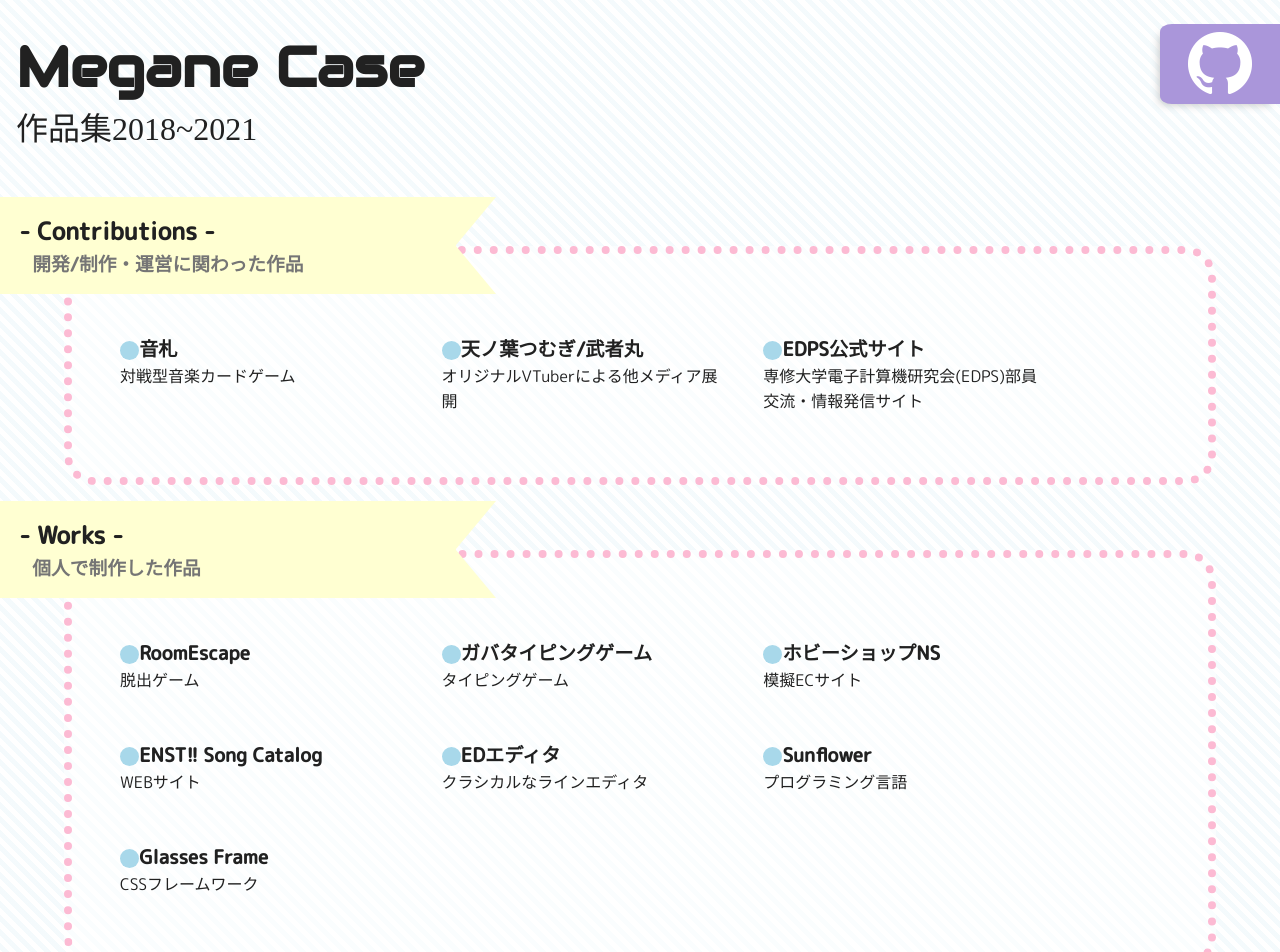
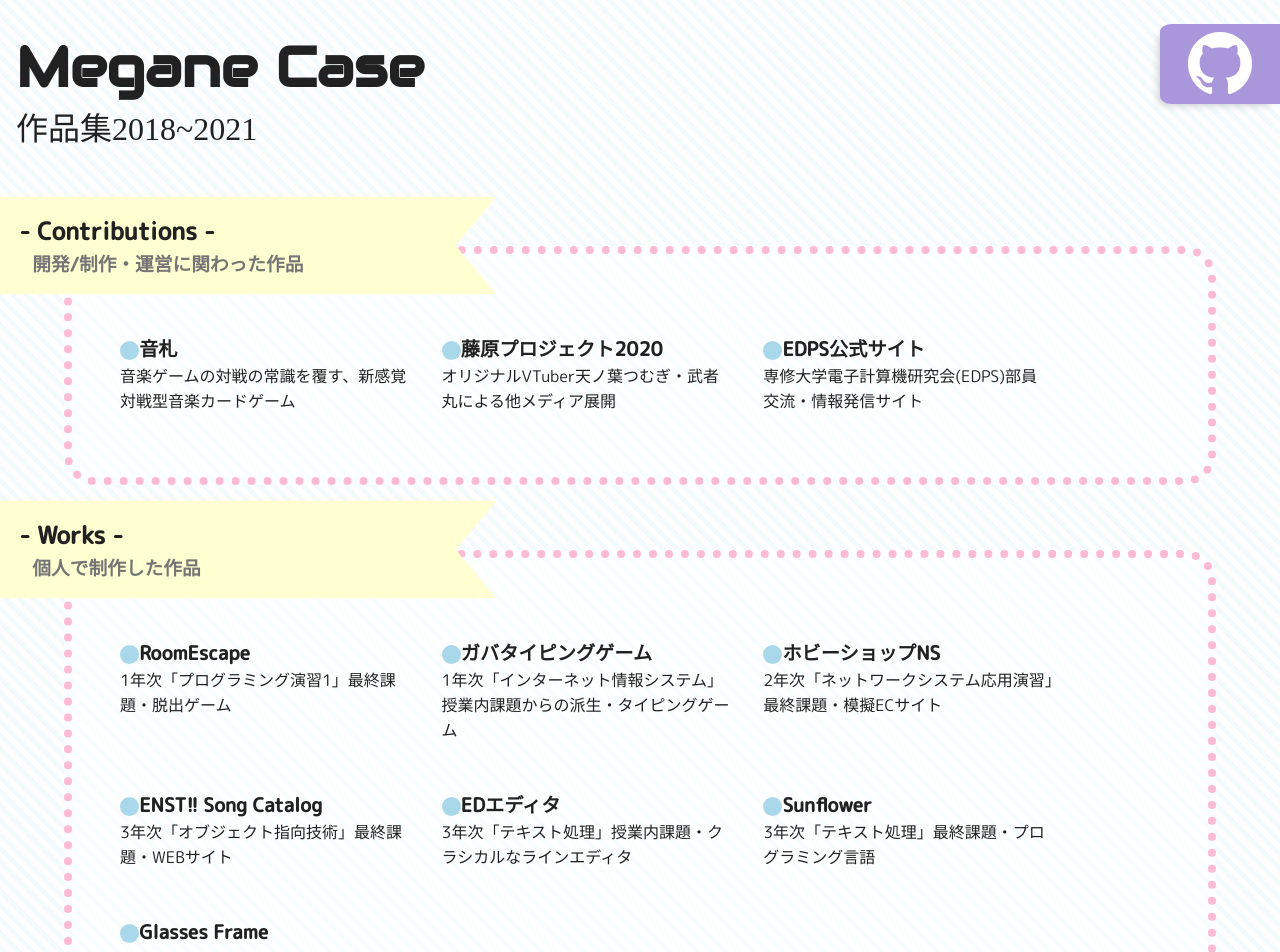
Before and after one commit to ne30MEGANE/ne30MEGANE.github.io, a Vue app: page /#/ in a window 1280 px wide. Shown: the top 952 px of the page. Built offline with nearby package versions, Linux system fonts and the light colour scheme; a web font is replaced by a local one; what vue-head would draw is missing.

Commit message:
ホーム画面にそれぞれのページへのパスを記載・説明文を加筆

```diff
--- a/src/views/Home.vue
+++ b/src/views/Home.vue
@@ -7,17 +7,17 @@
     <div class="links">
       <router-link to="/otofuda">
         <div class="item">
-          <b>音札</b><br>対戦型音楽カードゲーム
+          <b>音札</b><br>音楽ゲームの対戦の常識を覆す、新感覚対戦型音楽カードゲーム
         </div>
       </router-link>
 
       <router-link to="/mugimusya">
         <div class="item">
-          <b>天ノ葉つむぎ/武者丸</b><br>オリジナルVTuberによる他メディア展開
+          <b>藤原プロジェクト2020</b><br>オリジナルVTuber天ノ葉つむぎ・武者丸による他メディア展開
         </div>
       </router-link>
 
-      <router-link to="/">
+      <router-link to="/edpsweb">
         <div class="item">
           <b>EDPS公式サイト</b><br>専修大学電子計算機研究会(EDPS)部員交流・情報発信サイト
         </div>
@@ -29,43 +29,43 @@
       <h3>個人で制作した作品</h3>
     </div>
     <div class="links">
-      <router-link to="/">
+      <router-link to="/roomescape">
         <div class="item">
-          <b>RoomEscape</b><br>脱出ゲーム
+          <b>RoomEscape</b><br>1年次「プログラミング演習1」最終課題・脱出ゲーム
         </div>
       </router-link>
 
-      <router-link to="/">
+      <router-link to="/simpletyping">
         <div class="item">
-          <b>ガバタイピングゲーム</b><br>タイピングゲーム
+          <b>ガバタイピングゲーム</b><br>1年次「インターネット情報システム」授業内課題からの派生・タイピングゲーム
         </div>
       </router-link>
 
-      <router-link to="/">
+      <router-link to="/hobbyshop">
         <div class="item">
-          <b>ホビーショップNS</b><br>模擬ECサイト
+          <b>ホビーショップNS</b><br>2年次「ネットワークシステム応用演習」最終課題・模擬ECサイト
         </div>
       </router-link>
 
-      <router-link to="/">
+      <router-link to="/enstsc">
         <div class="item">
-          <b>ENST!! Song Catalog</b><br>WEBサイト
+          <b>ENST!! Song Catalog</b><br>3年次「オブジェクト指向技術」最終課題・WEBサイト
         </div>
       </router-link>
 
-      <router-link to="/">
+      <router-link to="/edediter">
         <div class="item">
-          <b>EDエディタ</b><br>クラシカルなラインエディタ
+          <b>EDエディタ</b><br>3年次「テキスト処理」授業内課題・クラシカルなラインエディタ
         </div>
       </router-link>
 
-      <router-link to="/">
+      <router-link to="/sunflower">
         <div class="item">
-          <b>Sunflower</b><br>プログラミング言語
+          <b>Sunflower</b><br>3年次「テキスト処理」最終課題・プログラミング言語
         </div>
       </router-link>
 
-      <router-link to="/">
+      <router-link to="/glassesframe">
         <div class="item">
           <b>Glasses Frame</b><br>CSSフレームワーク
         </div>
@@ -77,9 +77,9 @@
       <h3>プログラム以外の作品</h3>
     </div>
     <div class="links">
-      <router-link to="/">
+      <router-link to="/mokomei">
         <div class="item">
-          <b>もこ/めい</b><br>キャラクターデザイン
+          <b>もこ/めい</b><br>タイムラインから学んでツイートするTwitterボット・キャラクターデザイン
         </div>
       </router-link>
     </div>
```
